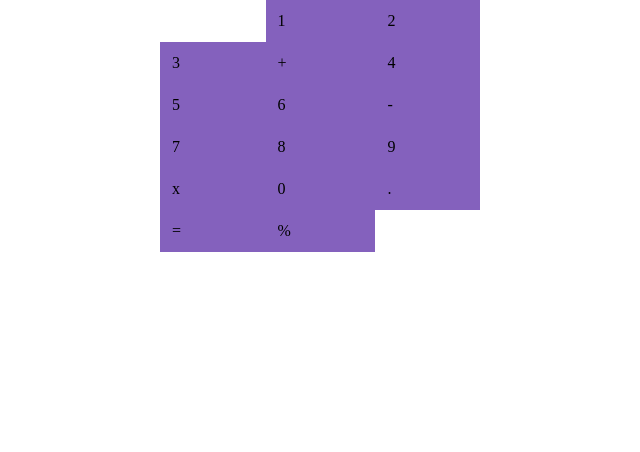
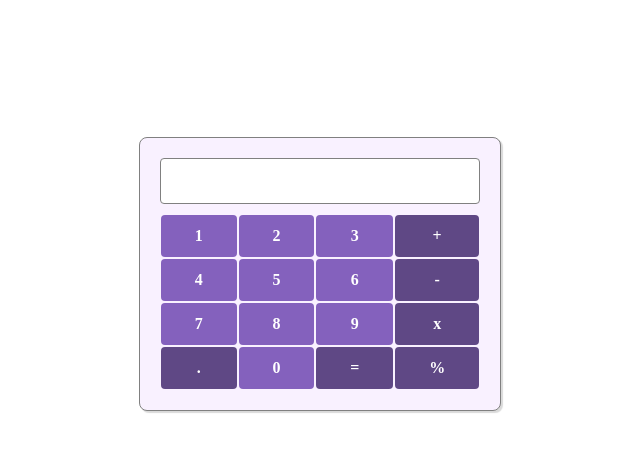
Before and after one commit to DanLoose/Calculator, a plain HTML site: page Calculadora/index.html in a window 1280 px wide. Shown: the whole page, without its empty margins (320-960 px from the left). Drawn offline with Linux system fonts and the light colour scheme.

Commit message:
style finished

```diff
--- a/Calculadora/CSS/style.css
+++ b/Calculadora/CSS/style.css
@@ -4,16 +4,51 @@
 }
 
 .Grid-container{
+    max-width: 320px;
     display: grid;
-    grid-template-columns: auto auto auto;
+    grid-template-columns: auto auto auto auto;
     margin: auto;
-    max-width: 320px;
+    transform: translateY(50%);
+    padding: 20px;
+    border: 1px solid gray;
+    border-radius: 8px;
+    box-shadow: 2px 2px 1px rgba(197, 197, 197, 0.658);
+    background-color: rgb(249, 241, 255);
+}
 
+#display{
+    grid-column-start: 1;
+    grid-column-end: 5;
+    padding: 22px;
+    border-radius: 4px;
+    border: 1px solid gray;
+    margin-bottom: 10px;
+    background-color: white;
 }
 
 .button{
+    margin: 1px;
     padding: 12px;
     background-color: rgb(132, 97, 189);
+    border-radius: 4px;
+    text-align: center;
+    font-weight: bolder;
+    color: white;
+}
+
+.op{
+    background-color: rgb(95, 72, 133);
+}
+
+/* Hover effects */
+.button:hover{
+    background-color: rgb(120, 25, 187);
+    box-shadow: 1px 1px 1px  rgb(28, 10, 51);
+}
+
+.op:hover{
+    background-color: rgb(33, 5, 56);
+    box-shadow: 1px 1px 1px  rgb(20, 17, 24);
 }
 
 /* buttons order */
@@ -32,7 +67,7 @@
 #nine{order: 11;}
 #multiply{order: 12;}
 
-#zero{order: 13;}
-#point{order: 14;}
+#point{order: 13;}
+#zero{order: 14;}
 #equal{order: 15;}
 #division{order: 16;}
--- a/Calculadora/index.html
+++ b/Calculadora/index.html
@@ -21,14 +21,14 @@
         <span id="eight" class="button">8</span>
         <span id="nine" class="button">9</span>
         <span id="zero" class="button">0</span>
-        <span id="point" class="button">.</span>
-        <span id="equal" class="button">=</span>
 
         <!-- operators -->
-        <span id="division" class="button">%</span>
-        <span id="multiply" class="button">x</span>
-        <span id="minus" class="button">-</span>
-        <span id="plus" class="button">+</span>
+        <span id="division" class="button op">%</span>
+        <span id="multiply" class="button op">x</span>
+        <span id="minus" class="button op">-</span>
+        <span id="plus" class="button op">+</span>
+        <span id="point" class="button op">.</span>
+        <span id="equal" class="button op">=</span>
      </div>
 
 
```
